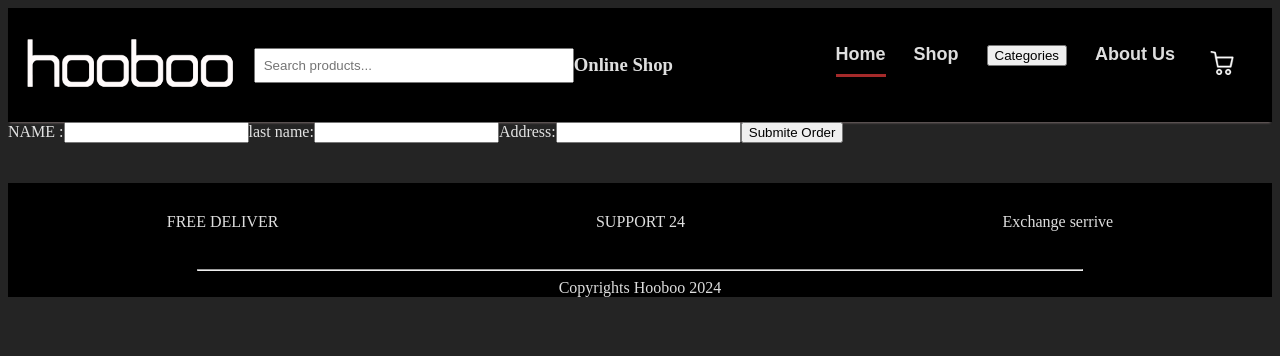
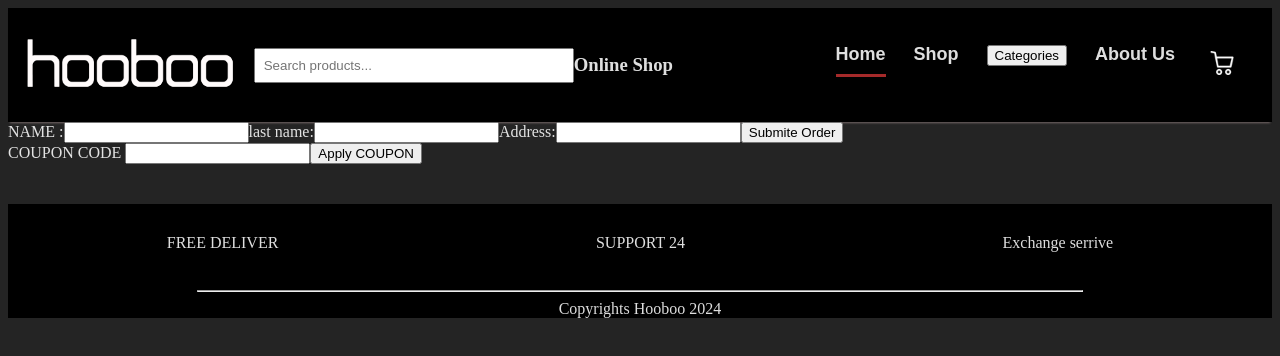
Before and after one commit to louaialfarra/react-tut, a React (Vite) app: page /cart/checkout in a window 1280 px wide. Shown: the top 356 px of the page. Built offline with nearby package versions, Linux system fonts and the light colour scheme.

Commit message:
NEED TO FIX COUPON COD
findway to fix after read the postman pi

```diff
--- a/src/Pages/Checkout.jsx
+++ b/src/Pages/Checkout.jsx
@@ -12,6 +12,9 @@ const Checkout = () => {
   const [address, SetAddress] = useState("");
   const [loading, setLoading] = useState(false);
   const [orderSuccess, setOrderSuccess] = useState(false);
+  const [coupon, setCoupon] = useState("");
+  const [discount, setDiscount] = useState(null);
+  const [couponError, setCouponError] = useState("");
 
   const { cart, currency } = useContext(ProductContext);
 
@@ -54,6 +57,8 @@ const Checkout = () => {
         },
       ],
       line_items: lineItems, // thsi is where u have to list cart porducts
+      coupon_lines: coupon ? [{ code: coupon, discount: discount }] : [], // Add coupon code here
+
       currency: "SYP",
     };
     try {
@@ -72,6 +77,32 @@ const Checkout = () => {
       setLoading(false);
     }
   };
+
+  const applyCoupon = async () => {
+    try {
+      const response = await axios.get(`${WOO_URL}/coupons?code=${coupon}`, {
+        params: {
+          consumer_key: CONSUMER_KEY,
+          consumer_secret: CONSUMER_SECRET,
+        },
+      });
+
+      if (response.data.length > 0) {
+        const couponData = response.data[0];
+        const discountAmount = couponData.meta_data[0].value;
+        setDiscount(discountAmount);
+        setCouponError("");
+      } else {
+        setDiscount(null);
+        setCouponError("Invalid coupon code");
+      }
+    } catch (error) {
+      console.error(error);
+      setDiscount(null);
+      setCouponError("Error validating coupon");
+    }
+  };
+
   console.log("this is checkout" + cart);
   return (
     <div style={{ display: "flex", flexDirection: "column" }}>
@@ -99,6 +130,18 @@ const Checkout = () => {
             onChange={(e) => SetAddress(e.target.value)}
           />
           <button onClick={handleSubmite}>Submite Order</button>
+          <div>
+            {" "}
+            COUPON CODE{" "}
+            <input
+              type="text"
+              value={coupon}
+              onChange={(e) => setCoupon(e.target.value)}
+            />
+            <button onClick={applyCoupon}>Apply COUPON</button>
+            {couponError && <p style={{ color: "red" }}>{couponError}</p>}
+            {discount && <p>Discount Applied: {discount} SYP</p>}
+          </div>
         </div>
       )}
     </div>
```
